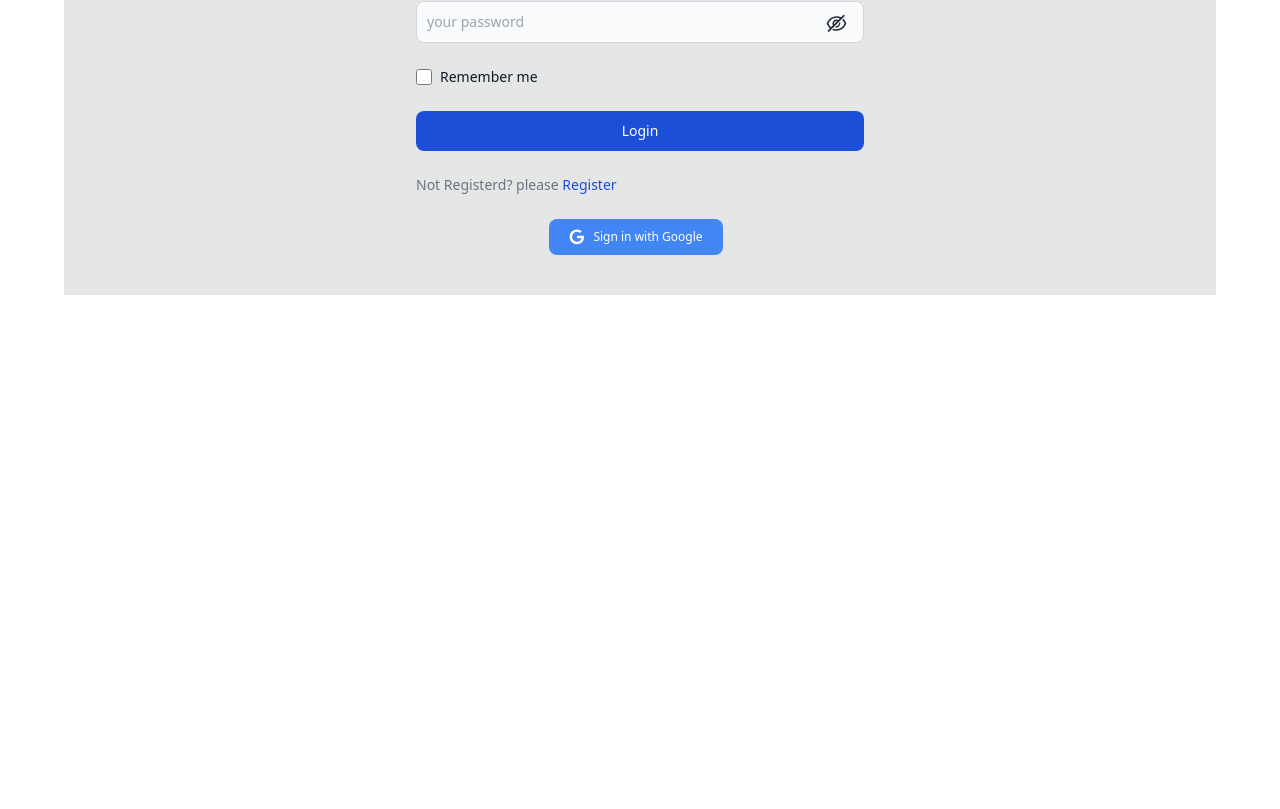
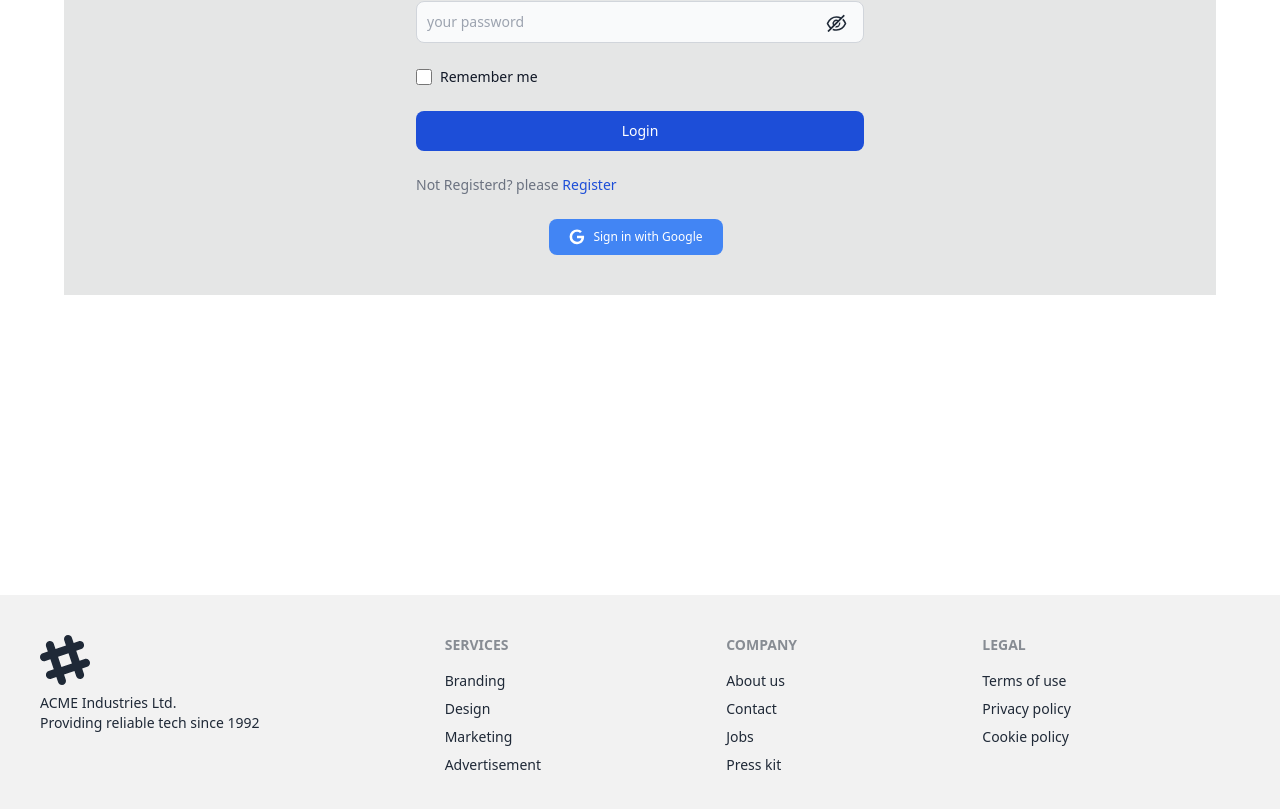
Before and after one commit to Anirbandasjoy/brand-shop-clint, a React (Vite) app: page /login in a window 1280 px wide. Shown: the part 349-1158 px from the top of the page. Before the commit the page ends 944 px from the top, so only its background shows below. Built offline with nearby package versions, Linux system fonts and the light colour scheme; no server answers.

Commit message:
footer using all website

```diff
--- a/src/layout/MainLayout.jsx
+++ b/src/layout/MainLayout.jsx
@@ -2,6 +2,7 @@ import { Outlet, useNavigation } from "react-router-dom"
 import Navbar from "../components/Navbar"
 import Header from "../components/Header"
 import Loading from "../components/Loading"
+import Footer from "../components/Footer"
 
 const MainLayout = () => {
     const navigation = useNavigation()
@@ -15,7 +16,7 @@ const MainLayout = () => {
                     navigation.state === "loading" ? <Loading /> : <Outlet />
                 }
             </div>
-
+            <Footer />
         </div>
     )
 }
--- a/src/pages/Home.jsx
+++ b/src/pages/Home.jsx
@@ -3,7 +3,8 @@ import Category from "../components/category/Category"
 import CategoryData from "../components/CategoryData"
 import Contact from "../components/Contact"
 import Faq from "../components/FAQ"
-import Footer from "../components/Footer"
+
+
 
 
 const Home = () => {
@@ -14,7 +15,7 @@ const Home = () => {
             <CategoryData />
             <Faq />
             <Contact />
-            <Footer />
+
 
         </div>
     )
```
